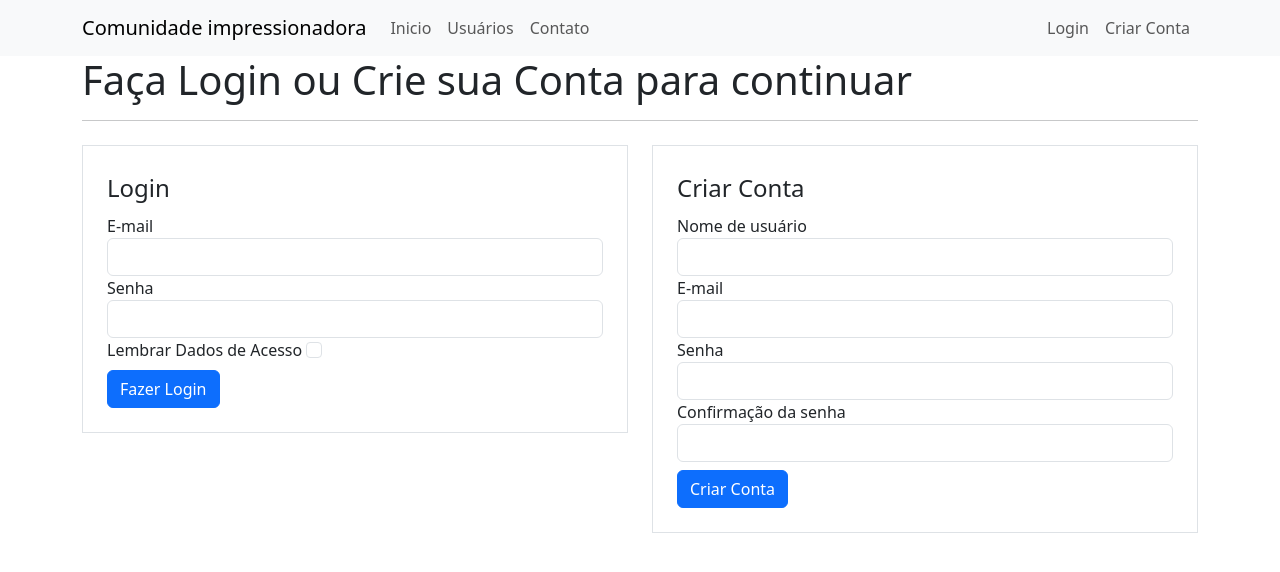
After one commit to Henrique-Arau/Site_Comunidade, a Flask app: template comunidadeImpressionadora/templates/login.html in a window 1280 px wide. The commit adds this page. Shown: the top 572 px of the page. Run offline with Flask 3, Linux system fonts and the light colour scheme; the template is opened without the code that fills it: values that come from a table or form of the project are taken from there, others are empty.

Commit message:
Reestrururando o projeto

```diff
--- a/models.py
+++ b/comunidadeImpressionadora/models.py
@@ -1,4 +1,4 @@
-from main import database
+from comunidadeImpressionadora import database
 from datetime import datetime
 
 
--- a/templates/base.html
+++ b/comunidadeImpressionadora/templates/base.html
@@ -1,5 +1,5 @@
 <!DOCTYPE html>
-<html lang="en">
+<html lang="pt-br">
 <head>
     <meta charset="UTF-8">
     <title>Comunidade Impressionadora</title>
--- /dev/null
+++ b/comunidadeImpressionadora/templates/login.html
@@ -0,0 +1,110 @@
+{% extends 'base.html' %}
+
+{% block body %}
+    <div class="container">
+        <h1>Faça Login ou Crie sua Conta para continuar</h1>
+        <hr>
+        <div class="row">
+            <div class="col">
+                <form method="POST" action="" class="border p-4 mt-2">
+                    {{ form_login.csrf_token }}
+                    <legend>Login</legend>
+                    <fieldset>
+                        <div class="form-group">
+                            {{ form_login.email.label(class="form-control-label") }}
+                            {% if form_login.email.errors %}
+                                {{ form_login.email(class="form-control is-invalid") }}
+                            <div class="invalid-feedback">
+                                {% for erro in form_login.email.errors %}
+                                    {{ erro }}
+                                {% endfor %}
+                            </div>
+                            {% else %}
+                                {{ form_login.email(class="form-control") }}
+                            {% endif %}
+                        </div>
+                        <div class="form-group">
+                            {{ form_login.senha.label(class="form-control-label") }}
+                            {% if form_login.senha.errors %}
+                                {{ form_login.senha(class="form-control is-invalid") }}
+                            <div class="invalid-feedback">
+                                {% for erro in form_login.senha.errors %}
+                                    {{ erro }}
+                                {% endfor %}
+                            </div>
+                            {% else %}
+                                {{ form_login.senha(class="form-control") }}
+                            {% endif %}
+                        </div>
+                        <div class="form-group">
+                            {{ form_login.lembrar_dados.label(class="form-check-label") }}
+                            {{ form_login.lembrar_dados(class="form-check-input") }}
+                        </div>
+                    </fieldset>
+                    {{ form_login.botao_submit_login(class="btn btn-primary mt-2") }}
+                </form>
+            </div>
+            <div class="col">
+                <form method="POST" action="" class="border p-4 mt-2">
+                    {{ form_criarconta.csrf_token }}
+                    <legend>Criar Conta</legend>
+                    <fieldset>
+                        <div class="form-group">
+                            {{ form_criarconta.username.label(class="form-control-label") }}
+                            {% if form_criarconta.username.errors %}
+                                {{ form_criarconta.username(class="form-control is-invalid") }}
+                            <div class="invalid-feedback">
+                                {% for erro in form_criarconta.username.errors %}
+                                    {{ erro }}
+                                {% endfor %}
+                            </div>
+                            {% else %}
+                                {{ form_criarconta.username(class="form-control") }}
+                            {% endif %}
+                        </div>
+                        <div class="form-group">
+                            {{ form_criarconta.email.label(class="form-control-label") }}
+                            {% if form_criarconta.email.errors %}
+                                {{ form_criarconta.email(class="form-control is-invalid") }}
+                            <div class="invalid-feedback">
+                                {% for erro in form_criarconta.email.errors %}
+                                    {{ erro }}
+                                {% endfor %}
+                            </div>
+                            {% else %}
+                                {{ form_criarconta.email(class="form-control") }}
+                            {% endif %}
+                        </div>
+                        <div class="form-group">
+                            {{ form_criarconta.senha.label(class="form-control-label") }}
+                            {% if form_criarconta.senha.errors %}
+                                {{ form_criarconta.senha(class="form-control is-invalid") }}
+                            <div class="invalid-feedback">
+                                {% for erro in form_criarconta.senha.errors %}
+                                    {{ erro }}
+                                {% endfor %}
+                            </div>
+                            {% else %}
+                                {{ form_criarconta.senha(class="form-control") }}
+                            {% endif %}
+                        </div>
+                        <div class="form-group">
+                            {{ form_criarconta.confirmacao_senha.label(class="form-control-label") }}
+                            {% if form_criarconta.confirmacao_senha.errors %}
+                                {{ form_criarconta.confirmacao_senha(class="form-control is-invalid") }}
+                            <div class="invalid-feedback">
+                                {% for erro in form_criarconta.confirmacao_senha.errors %}
+                                    {{ erro }}
+                                {% endfor %}
+                            </div>
+                            {% else %}
+                                {{ form_criarconta.confirmacao_senha(class="form-control") }}
+                            {% endif %}
+                        </div>
+                    </fieldset>
+                    {{ form_criarconta.botao_submit_criarconta(class="btn btn-primary mt-2") }}
+                </form>
+            </div>
+        </div>
+    </div>
+{% endblock %}
--- a/templates/navbar.html
+++ b/comunidadeImpressionadora/templates/navbar.html
@@ -1,10 +1,10 @@
-<nav class="navbar navbar-expand-lg bg-body-tertiary">
+<nav class="navbar navbar-expand-lg navbar-light bg-light">
   <div class="container-fluid container">
     <a class="navbar-brand" href="{{ url_for('home') }}">Comunidade impressionadora</a>
     <div class="collapse navbar-collapse" id="navbarSupportedContent">
       <ul class="navbar-nav me-auto mb-2 mb-lg-0">
         <li class="nav-item">
-          <a class="nav-link active" aria-current="page" href="{{ url_for('home') }}">Inicio</a>
+          <a class="nav-link" aria-current="page" href="{{ url_for('home') }}">Inicio</a>
         </li>
         <li class="nav-item">
           <a class="nav-link" href="{{ url_for('usuarios') }}">Usuários</a>
--- a/templates/usuarios.html
+++ b/comunidadeImpressionadora/templates/usuarios.html
@@ -2,7 +2,7 @@
 
 
 {% block body %}
-<div class="container" xmlns="http://www.w3.org/1999/html">
+<div class="container">
         <h1>Usuários</h1>
         {% for usuario in lista_usuarios %}
         <strong>{{ usuario }}</strong>
--- a/main.py
+++ b/main.py
@@ -1,45 +1,5 @@
-from flask import Flask, render_template, url_for, request, flash, redirect
-from forms import FormLogin, FormCriarConta
-from flask_sqlalchemy import SQLAlchemy
+from comunidadeImpressionadora import app
 
-app = Flask(__name__)
-
-lista_usuarios = ['Henrique', 'João', 'Alon', 'Alessandra', 'Amanda']
-
-app.config['SECRET_KEY'] = '4fa8fdaf59fcb947808e183c48fcda81'
-app.config['SQLALCHEMY_DATABASE_URI'] = 'sqlite:///comunidade.db'
-
-database = SQLAlchemy(app)
-
-
-@app.route('/')
-def home():
-    return render_template('home.html')
-
-
-@app.route('/contato')
-def contato():
-    return render_template('contato.html')
-
-@app.route('/usuarios')
-def usuarios():
-    return render_template('usuarios.html', lista_usuarios=lista_usuarios)
-
-
-@app.route('/login', methods=['GET', 'POST'])
-def login():
-    form_login = FormLogin()
-    form_criarconta = FormCriarConta()
-
-    if form_login.validate_on_submit() and 'botao_submit_login' in request.form:
-        flash(f'Login feito com sucesso no e-mail: {form_login.email.data}', 'alert-success')
-
-        return redirect(url_for('home'))
-    if form_criarconta.validate_on_submit() and 'botao_submit_criarconta' in request.form:
-        flash(f'Conta criada para o e-mail: {form_criarconta.email.data}', 'alert-success')
-
-        return redirect(url_for('home'))
-    return render_template('login.html', form_login=form_login, form_criarconta=form_criarconta)
 
 
 if __name__ == '__main__':
```
Also changed, not shown: comunidadeImpressionadora/__init__.py (added, +12 -0 lines), comunidadeImpressionadora/routes.py (added, +45 -0 lines), templates/login.html (deleted, +0 -127 lines), testes.py (deleted, +0 -40 lines), comunidadeImpressionadora/forms.py (renamed from forms.py), comunidadeImpressionadora/templates/contato.html (renamed from templates/contato.html), comunidadeImpressionadora/templates/home.html (renamed from templates/home.html), instance/comunidade.db (deleted).
